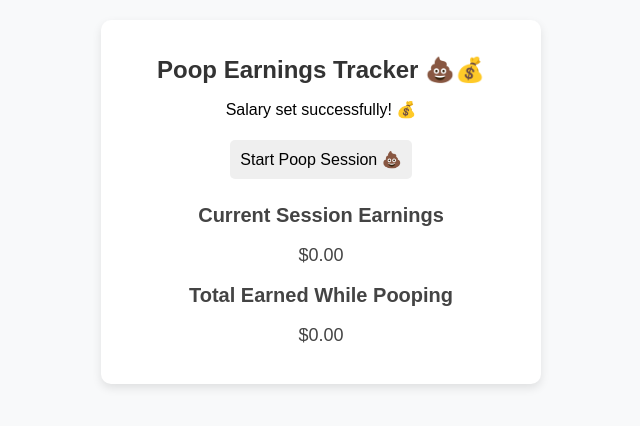
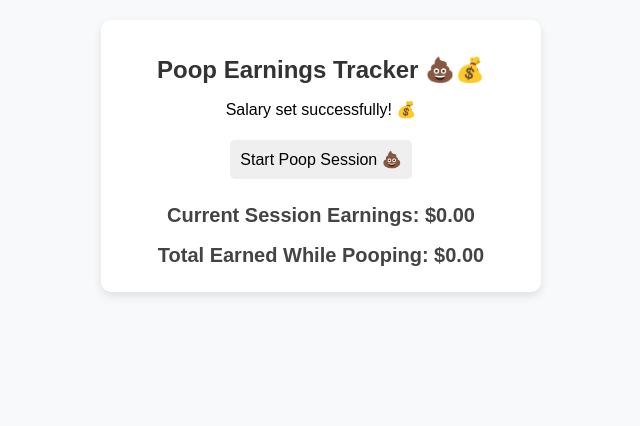
Before and after one commit to tglicker/Poop_Earnings, a React (Create React App) app in the folder FrontEnd/: page / in a window 1280 px wide. Both pictures are taken after typing "5" into the empty fields and a click on the button "Submit". Shown: the top 426 px of the page, without its empty margins (319-959 px from the left). Built offline with nearby package versions, Linux system fonts and the light colour scheme.

Commit message:
Update EarningsDisplay.js

```diff
--- a/FrontEnd/src/components/EarningsDisplay.js
+++ b/FrontEnd/src/components/EarningsDisplay.js
@@ -3,11 +3,8 @@ import React from 'react';
 const EarningsDisplay = ({ totalEarnings, currentSessionEarnings }) => {
   return (
     <div className="earnings-display">
-      <h2>Current Session Earnings</h2>
-      <p>${currentSessionEarnings.toFixed(2)}</p>
-
-      <h2>Total Earned While Pooping</h2>
-      <p>${totalEarnings.toFixed(2)}</p>
+      <h2>Current Session Earnings: ${currentSessionEarnings.toFixed(2)}</h2>
+      <h2>Total Earned While Pooping: ${totalEarnings.toFixed(2)}</h2>
     </div>
   );
 };
```
